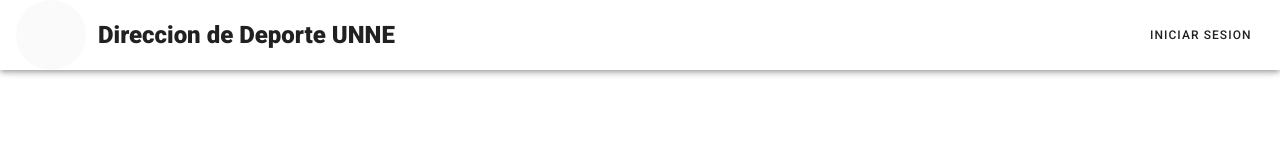
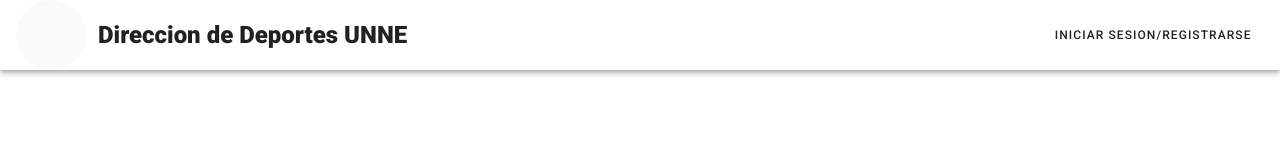
Before and after one commit to nicolas-d-sanchez/direcciondedeporte, a Vue app: page / in a window 1280 px wide. Shown: the top 160 px of the page. Built offline with nearby package versions, Linux system fonts and the light colour scheme; no server answers; what vue-html2pdf, vue-simple-alert would draw is missing.

Commit message:
terminado
terminado

```diff
--- a/src/components/Login.vue
+++ b/src/components/Login.vue
@@ -1,7 +1,7 @@
 <template>
     <v-dialog v-model="dialog"  max-width="500px">
         <template v-slot:activator="{ on }">
-        <v-btn color="dark" small text v-on="on">Iniciar Sesion</v-btn>
+        <v-btn color="dark" small text v-on="on">Iniciar Sesion/Registrarse</v-btn>
         <v-btn color="dark" small text v-if="!loginM">LogOut</v-btn>
         </template>
       <v-form v-if="isLogin" class="formulario" ref="form" lazy-validation>
--- a/src/views/Home.vue
+++ b/src/views/Home.vue
@@ -20,7 +20,7 @@
       </v-avatar>
 
       <v-toolbar-title class="font-weight-black headline">
-        Direccion de Deporte UNNE
+        Direccion de Deportes UNNE
       </v-toolbar-title>
 
       <v-spacer></v-spacer>
@@ -56,7 +56,7 @@
                       :class="[$vuetify.breakpoint.smAndDown ? 'display-2': 'display-3']"
                       class="font-weight-black"
                     >
-                      Direccion De Deporte
+                      Direccion De Deportes
                     </span>
 
                     <br>
--- a/src/views/Panel.vue
+++ b/src/views/Panel.vue
@@ -8,7 +8,7 @@
       <v-toolbar-title
         class="font-weight-black headline"
         v-show="windowSize.x > 650"
-        >Direccion de Deporte UNNE
+        >Direccion de Deportes UNNE
       </v-toolbar-title>
 
       <v-toolbar-title
```
Also changed, not shown: firebase.json. Lines whose indentation alone changed are shown as unchanged.
